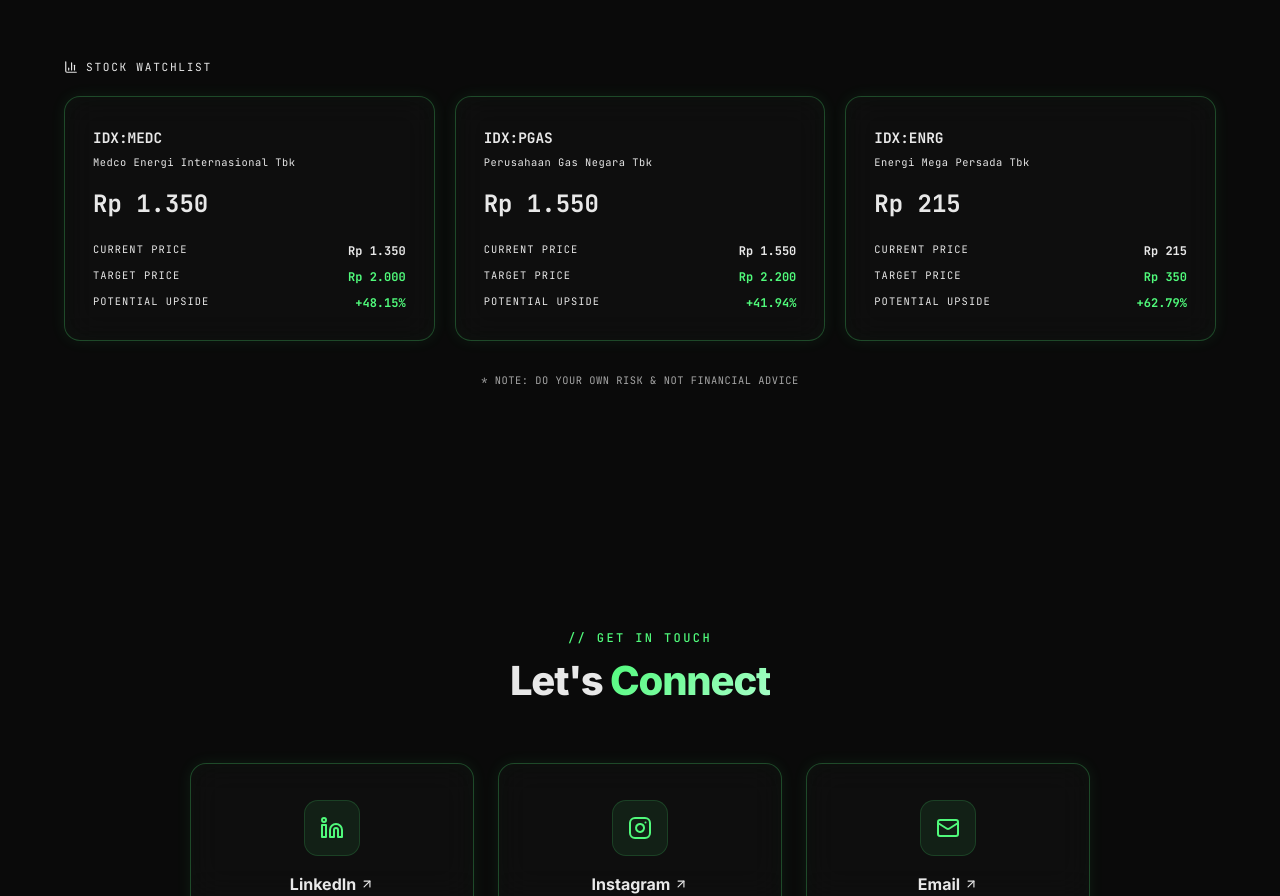
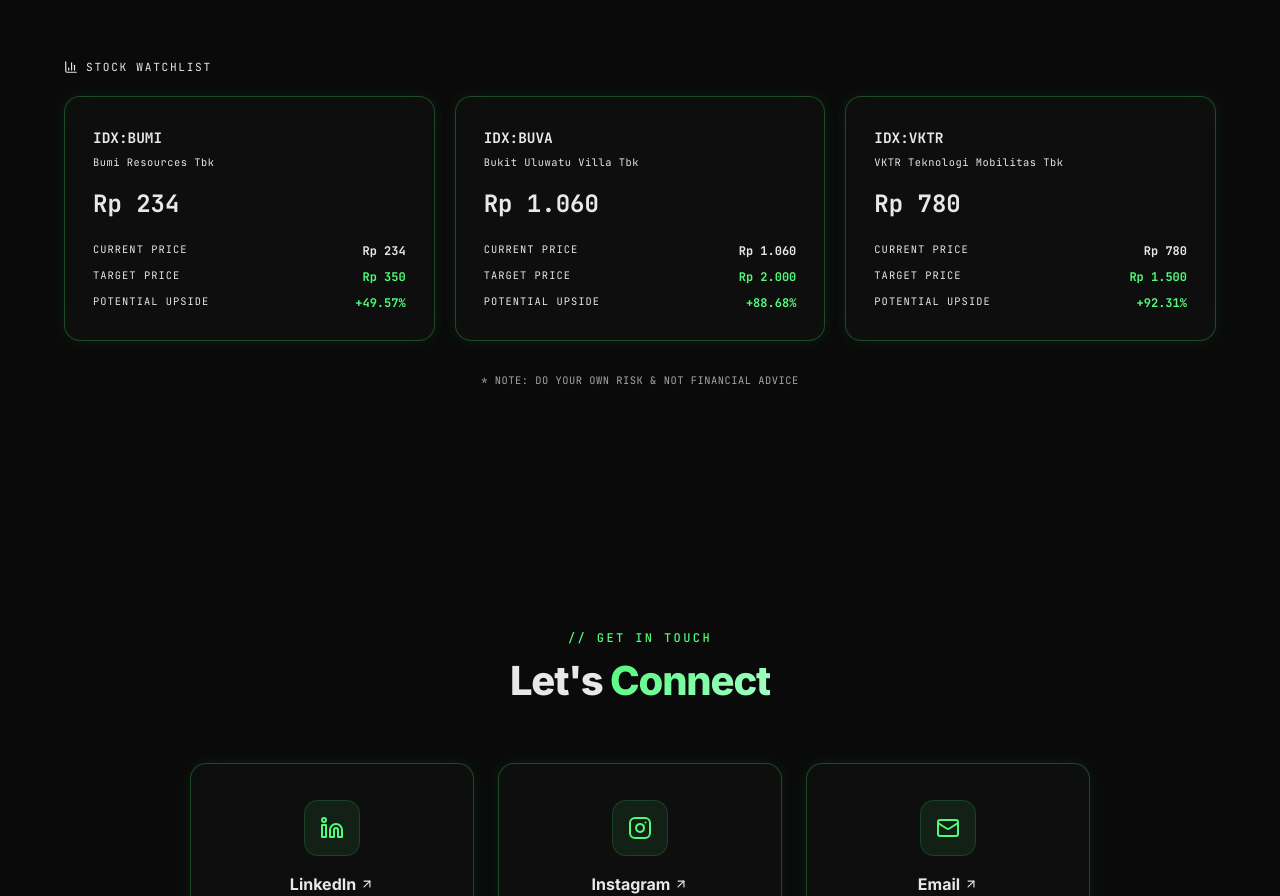
Before and after one commit to ananwxyz/web-porto, a React (Vite) app: page / in a window 1280 px wide. Shown: the part 1959-2855 px from the top of the page. Built offline with nearby package versions, Linux system fonts and the light colour scheme; no server answers.

Commit message:
feat: update stock watchlist to BUMI, BUVA, VKTR with current prices

```diff
--- a/src/components/Investment.jsx
+++ b/src/components/Investment.jsx
@@ -28,9 +28,9 @@
  * Edit ticker, name, currentPrice (fallback), and targetPrice below.
  */
 const stockWatchlist = [
-    { display: 'IDX:MEDC', ticker: 'MEDC.JK', name: 'Medco Energi Internasional Tbk', currentPrice: 1350, targetPrice: 2000 },
-    { display: 'IDX:PGAS', ticker: 'PGAS.JK', name: 'Perusahaan Gas Negara Tbk', currentPrice: 1550, targetPrice: 2200 },
-    { display: 'IDX:ENRG', ticker: 'ENRG.JK', name: 'Energi Mega Persada Tbk', currentPrice: 215, targetPrice: 350 },
+    { display: 'IDX:BUMI', ticker: 'BUMI.JK', name: 'Bumi Resources Tbk', currentPrice: 234, targetPrice: 350 },
+    { display: 'IDX:BUVA', ticker: 'BUVA.JK', name: 'Bukit Uluwatu Villa Tbk', currentPrice: 1060, targetPrice: 2000 },
+    { display: 'IDX:VKTR', ticker: 'VKTR.JK', name: 'VKTR Teknologi Mobilitas Tbk', currentPrice: 780, targetPrice: 1500 },
 ];
 
 function formatRupiah(num) {
```
